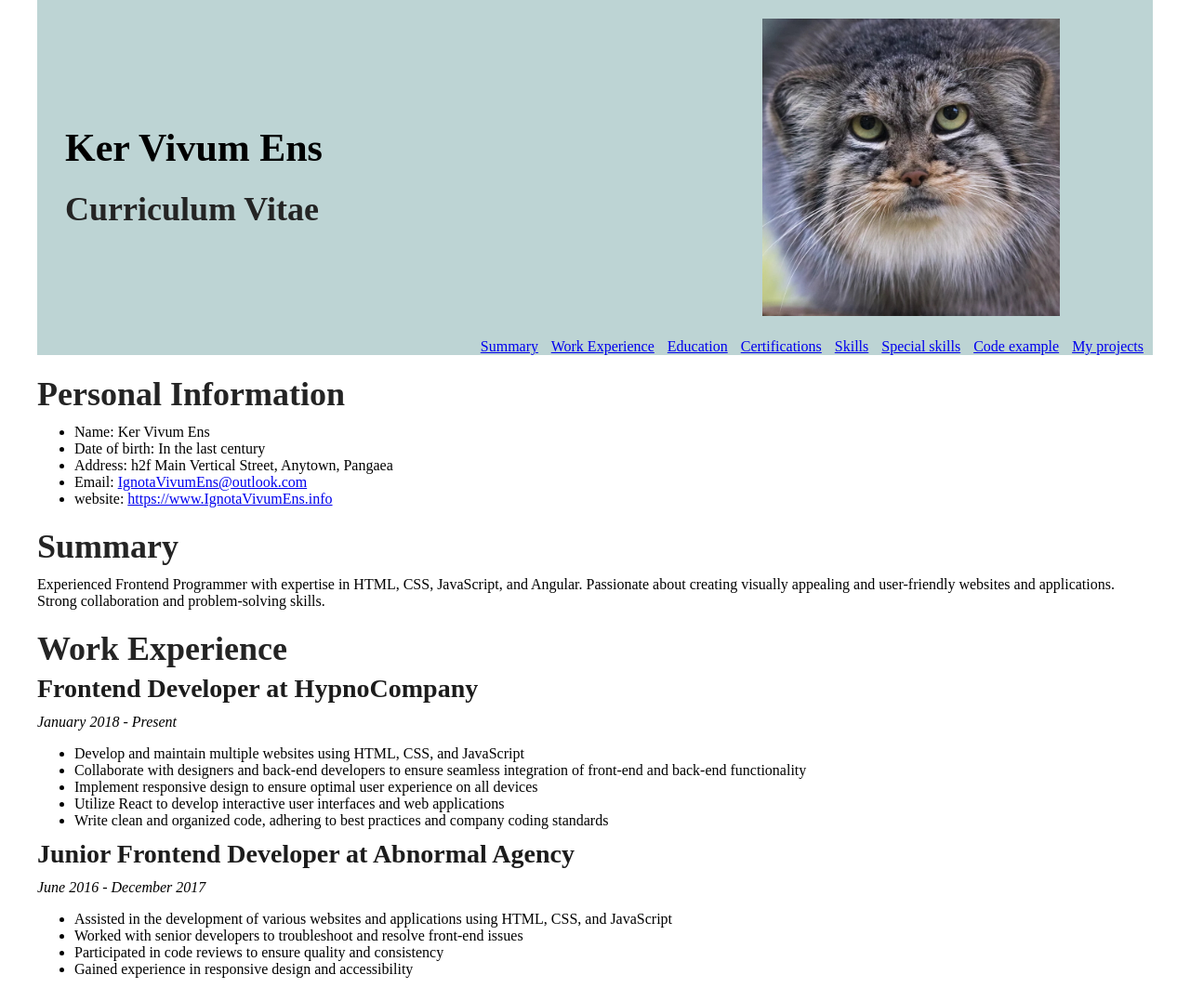
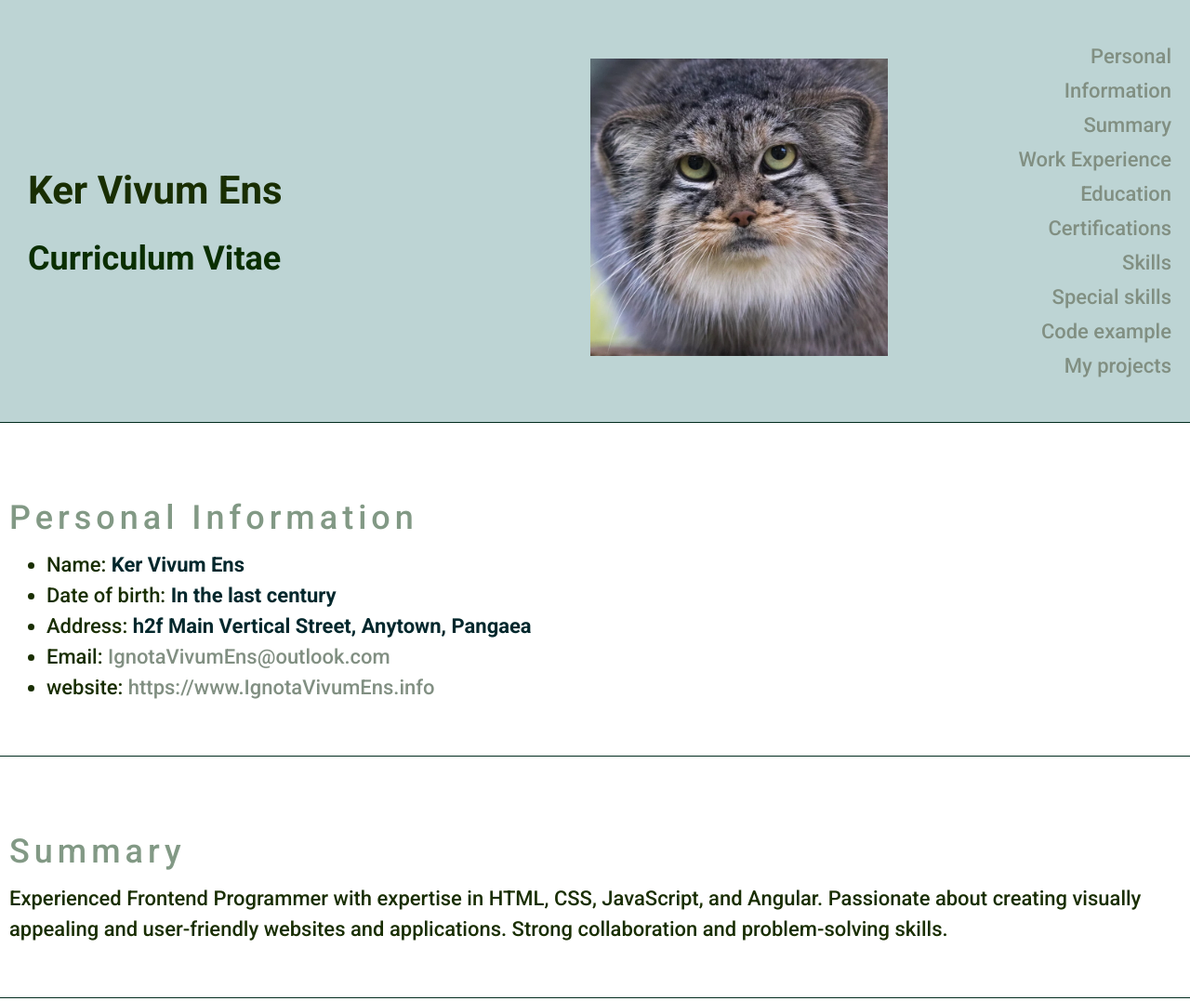
Before and after one commit to CerbeerS/rsschool-cv-test, a plain HTML site: page index.html in a window 1280 px wide. Shown: the top 1077 px of the page at 93% size. Drawn offline with Linux system fonts and the light colour scheme.

Commit message:
Add files via upload

```diff
--- a/css/style.css
+++ b/css/style.css
@@ -2,44 +2,93 @@
     box-sizing: border-box;
 }
 
-header {
-    background-color: #bdd4d4;
+html {
+    scroll-behavior: smooth;
 }
 
-.header_main {
+a {
+    color: #818f82;
+    text-decoration: none;
+    transition: color 0.2s;
+}
+
+a:hover {
+    color: #280f36;
+}
+
+.highlight {
+    color: rgb(2, 39, 44);
+    font-weight: bold;
+}
+
+.container {
+    max-width: 1440px;
+    margin: 0 auto;
+}
+
+.header-main {
     display: grid;
-    grid-template-columns: 1fr 2fr;
+    grid-template-columns: 3fr 6fr 2fr;
     align-items: center;
     padding: 20px;
+    background-color: #bdd4d4;
+    border-bottom: 1px solid #012c1e;
 }
 
-.header_text {
+.header-text {
     padding: 0px;
     margin: 0px;
     margin-left: 10px;
 }
 
-.header_photo_container {
+.header-photo-container {
     justify-self: end;
 }
 
-.header_photo {
+.header-photo {
     width: 80%;
     height: 80%;
 }
 
-.header_nav {
-    margin-left: 10px;
-    text-align: end;
-}
-.header_nav_a {
-    margin-right: 10px;
+.header-nav {
     text-align: end;
 }
 
+.nav-list {
+    list-style: none;
+}
+
+.nav-link {
+    line-height: 37px;
+}
+
 body {
-    width: 1200px;
+    min-height: 100vh;
     margin: 0 auto;
+    padding: 0;
+    display: flex;
+    flex-direction: column;
+    justify-content: space-between;
+    font-family: 'Roboto', sans-serif;
+    font-size: 22px;
+    font-weight: 400;
+    line-height: 1.5;
+    color: #192e02;
+}
+
+.section {
+    padding: 10px;
+    padding-bottom: 35px;
+    border-bottom: 1px solid #012c1e;
+}
+
+.section-title {
+    margin-top: 80px;
+    font-size: 36px;
+    font-weight: 400;
+    text-transform:capitalize;
+    letter-spacing: 5px;
+    color: #829985;
 }
 
 h1 {
@@ -48,31 +97,31 @@ h1 {
 }
 
 h2 {
+    margin-bottom: 20px;
     font-size: 36px;
+    font-weight: 900;
     line-height: 24px;
-    font-weight: 900;
-    color: #242424;
-    margin-bottom: 20px;
+    color: #0a2e01;
 }
 
 h3 {
-    font-size: 28px;
-    line-height: 22px;
-    font-weight: 800;
-    color: #1c1c1c;
     margin-bottom: 5px;
     margin-top: 15px;
+    font-size: 20px;
+    font-weight: 800;
+    line-height: 22px;
+    color: #1b5a02;
 }
 
 link {
     font-size: 22px;
+    font-weight: 700;
     line-height: 36px;
-    font-weight: 700;
     color: #000090;
 }
 
 pre {
-    width: 50%;
+    padding-top: 40px;
     margin-left: 20px;
     margin-top: 20px;
     background-color: #e8e9e9;
@@ -83,15 +132,14 @@ pre {
     grid-template-columns: 1fr 1fr 1fr;
     align-items: center;
     padding: 20px;
-    color: rgb(114, 106, 106);
     background-color: #bdd4d4;
 }
 
-.footer_year {
+.footer-year {
     justify-self: center;
 }
 
-.footer_rsschool {
+.footer-rsschool {
     justify-self: end;
     height: 32px;
     width: 86px;
--- a/index.html
+++ b/index.html
@@ -1,40 +1,49 @@
-<!doctype html>
+<!DOCTYPE html>
 <html lang="en">
 <head>
     <meta charset="UTF-8">
     <meta name="viewport" content="width=device-width, initial-scale=1.0">
-    <meta http-equiv="x-ua-compatible" content="ie=edge">
     <title>Curriculum Vitae | rsschool-cv</title>
     <link rel="stylesheet" href="css/style.css">
+    <link rel="icon" href="assets/favicon.ico">
+    <link rel="preconnect" href="https://fonts.gstatic.com">
+    <link href="https://fonts.googleapis.com/css2?family=Roboto:wght@100;300;500;700&display=swap" rel="stylesheet">
 </head>
 <body>
     <header>
-        <div class="header_main">
-            <div class="header_text">
+        <div class="container">
+            <div class="header-main">
+                <div class="header-text">
                     <h1>Ker Vivum Ens</h1>
                     <h2>Curriculum Vitae</h2>
                 </div>
-            <div class="header_photo_container">
-                <img src="assets/img/photo.jpg" alt="It's me" class="header_photo">
+                <div class="header-photo-container">
+                    <img src="assets/img/photo.jpg" alt="It's me" class="header-photo">
+                </div>
+            <nav class="header-nav">
+                <ul class="nav-list">
+                    <li class="nav-item"><a href="#personal-information" class="nav-link">Personal Information</a>
+                    <li class="nav-item"><a href="#summary" class="nav-link">Summary</a>
+                    <li class="nav-item"><a href="#work-experience" class="nav-link">Work Experience</a>
+                    <li class="nav-item"><a href="#education" class="nav-link">Education</a>
+                    <li class="nav-item"><a href="#certifications" class="nav-link">Certifications</a>
+                    <li class="nav-item"><a href="#skills" class="nav-link">Skills</a>
+                    <li class="nav-item"><a href="#special-skills" class="nav-link">Special skills</a>
+                    <li class="nav-item"><a href="#code-example" class="nav-link">Code example</a>
+                    <li class="nav-item"><a href="#my-projects" class="nav-link">My projects</a>
+                </ul>
+            </nav>
             </div>
        </div>
-        <nav class="header_nav">
-            <a class="header_nav_a" href="#summary">Summary</a>
-            <a class="header_nav_a" href="#work-experience">Work Experience</a>
-            <a class="header_nav_a" href="#education">Education</a>
-            <a class="header_nav_a" href="#certifications">Certifications</a>
-            <a class="header_nav_a" href="#skills">Skills</a>
-            <a class="header_nav_a" href="#special-skills">Special skills</a>
-            <a class="header_nav_a" href="#code-example">Code example</a>
-            <a class="header_nav_a" href="#my-projects">My projects</a>
-        </nav>
     </header>
-    <article>
-        <h2 id="personal-information">Personal Information</h2>
+    <main>
+        <div class="container">
+        <section class="section" id="personal-information">
+            <h2 class="section-title">Personal Information</h2>
             <ul>
-            <li>Name: Ker Vivum Ens</li>
-            <li>Date of birth: In the last century</li>
-            <li>Address: h2f Main Vertical Street, Anytown, Pangaea</li>
+                <li>Name: <span class="highlight">Ker Vivum Ens</span></li>
+                <li>Date of birth: <span class="highlight">In the last century</span></li>
+                <li>Address: <span class="highlight">h2f Main Vertical Street, Anytown, Pangaea</span></li>
                 <li>
                     Email:
                     <a href="mailto:IgnotaVivumEns@outlook.com">IgnotaVivumEns@outlook.com</a>
@@ -44,15 +53,19 @@
                     <a href="https://www.IgnotaVivumEns.info">https://www.IgnotaVivumEns.info</a>
                 </li>
             </ul>
-        <h2 id="summary">Summary</h2>
+        </section>
+        <section class="section" id="summary">
+            <h2 class="section-title">Summary</h2>
             <p>
                 Experienced Frontend Programmer with expertise in HTML, CSS, JavaScript,
                 and Angular. Passionate about creating visually appealing and
                 user-friendly websites and applications. Strong collaboration and
                 problem-solving skills.
             </p>
-        <h2 id="work-experience">Work Experience</h2>
-        <h3 id="frontend-developer-at-hypnocompany">
+        </section>
+        <section class="section" id="work-experience">
+            <h2  class="section-title">Work Experience</h2>
+            <h3>
                 Frontend Developer at HypnoCompany
             </h3>
             <p><em>January 2018 - Present</em></p>
@@ -77,7 +90,7 @@
                     coding standards
                 </li>
             </ul>
-        <h3 id="junior-frontend-developer-at-abnormal-agency">
+            <h3>
                 Junior Frontend Developer at Abnormal Agency
             </h3>
             <p><em>June 2016 - December 2017</em></p>
@@ -93,8 +106,10 @@
                 <li>Participated in code reviews to ensure quality and consistency</li>
                 <li>Gained experience in responsive design and accessibility</li>
             </ul>
-        <h2 id="education">Education</h2>
-        <h3 id="bachelor-of-science-in-computer-science">
+        </section>
+        <section class="section" id="education">
+            <h2  class="section-title">Education</h2>
+            <h3>
                 Bachelor of Science in Computer Science
             </h3>
             <p><em>Anytown University</em></p>
@@ -105,7 +120,9 @@
                     Object-Oriented Programming
                 </li>
             </ul>
-        <h2 id="certifications">Certifications</h2>
+        </section>
+        <section class="section" id="certifications">
+            <h2  class="section-title">Certifications</h2>
             <ul>
                 <li>Responsive Web Design Certification from FreeCodeCamp</li>
                 <li>
@@ -113,7 +130,9 @@
                     of Liberty
                 </li>
             </ul>
-        <h2 id="skills">Skills</h2>
+        </section>
+        <section class="section" id="skills">
+            <h2  class="section-title">Skills</h2>
             <ul>
                 <li>Proficient in HTML, CSS, JavaScript, and Angular</li>
                 <li>Strong understanding of responsive design and accessibility</li>
@@ -121,7 +140,9 @@
                 <li>Familiarity with Agile development methodologies</li>
                 <li>Excellent collaboration and communication skills</li>
             </ul>
-        <h2 id="special-skills">Special skills</h2>
+        </section>
+        <section class="section" id="special-skills">
+            <h2  class="section-title">Special skills</h2>
             <ul>
                 <li>Native Russian</li>
                 <li>Basic English</li>
@@ -129,26 +150,34 @@
                 <li>1C: Enterprise</li>
                 <li>Hobbies: studies</li>
             </ul>
-        <h2 id="code-example">Code example</h2>
+        </section>
+        <section class="section" id="code-example">
+            <h2  class="section-title">Code example</h2>
             <pre>
-            <code class="code">
-                function multiply(a, b){
+<code class="code">    function multiply(a, b){
         return a * b
-                }
-            </code>
+    }</code>
             </pre>
-        <h2 id="my-projects">My projects</h2>
+        </section>
+        <section class="section" id="my-projects">
+            <h2  class="section-title">My projects</h2>
             <ul>
-            <li><a href="https://cerbeer.github.io/rsschool-cv/cv">cv markdown</a></li>
-            <li><a href="https://cerbeer.github.io/rsschool-cv/">cv html</a></li>
+                <li><a href="https://cerbeer.github.io/rsschool-cv/cv" target="_blank">cv markdown</a></li>
+                <li><a href="https://cerbeer.github.io/rsschool-cv/" target="_blank">cv html</a></li>
             </ul>
-    </article>
-    <footer class="footer">
-        <a class="footer_github" href="https://github.com/CerBeer" target="_blank">My GitHub</a>
-        <div class="footer_year">2023</div>
-        <a class="footer_rsschool" href="https://rs.school/js/" target="_blank">
+        </section>
+        </div>
+    </main>
+    <footer>
+        <div class="container">
+            <div class="footer">
+                <a class="footer-github" href="https://github.com/CerBeer" target="_blank">My GitHub</a>
+                <div class="footer-year">2023</div>
+                <a class="footer-rsschool" href="https://rs.school/js/" target="_blank">
                     <img src="assets/svg/rs_school_js.svg" alt="RS School">
                 </a>
+            </div>
+        </div>
     </footer>
 </body>
 </html>
```
Also changed, not shown: assets/favicon.ico (added), 1 other file. Lines whose indentation alone changed are shown as unchanged.
